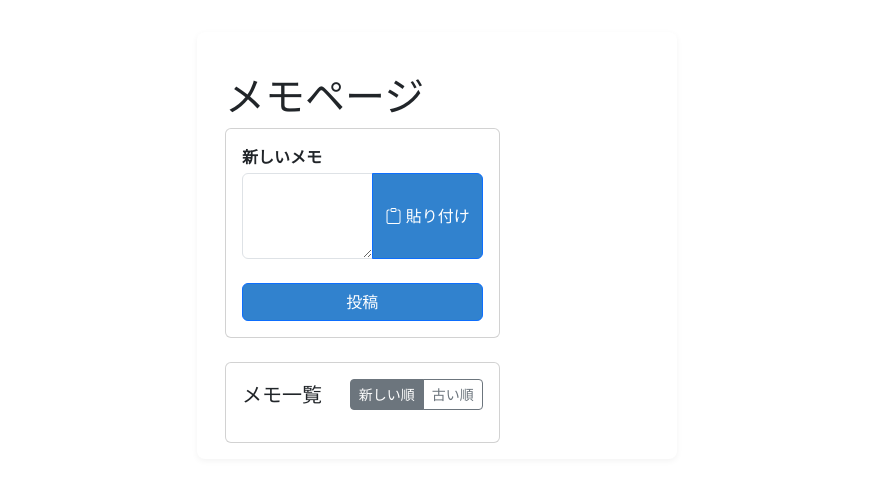
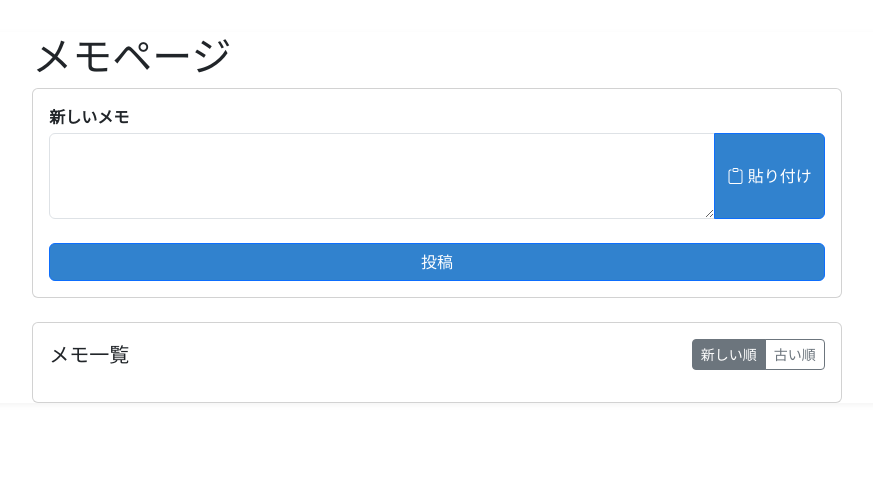
Before and after one commit to yxfhy/web-app-template, a FastAPI app: page /memo in a window 1280 px wide. Shown: the part 56-538 px from the top of the page, without its empty margins (203-1076 px from the left). Run offline with FastAPI, Linux system fonts and the light colour scheme; the visitor is signed in with stand-in values (Sample User, id 1); data that the repository does not hold is empty; some libraries are stand-ins or nearby versions.

Commit message:
メモページのレイアウトを改善し、コンテナの幅を調整。スタイルを更新して、メモ内容の表示を整えました。

```diff
--- a/templates/base.html
+++ b/templates/base.html
@@ -16,6 +16,16 @@
 
     nav a {
       margin-left: 1rem;
+    }
+
+    main {
+      max-width: 100%;
+      padding: 0 15px;
+    }
+
+    .container-fluid {
+      max-width: 1600px;
+      margin: 0 auto;
     }
   </style>
 </head>
--- a/templates/memo.html
+++ b/templates/memo.html
@@ -1,11 +1,11 @@
 {% extends "base.html" %}
 
 {% block content %}
-<div class="container mt-4">
-    <h1>メモページ</h1>
+<div class="container-fluid mt-4">
+    <div class="row justify-content-center">
+        <div class="col-12 col-lg-10 col-xl-8">
+            <h1>メモページ</h1>
 
-    <div class="row">
-        <div class="col-md-8">
             <!-- メモ投稿フォーム -->
             <div class="card mb-4">
                 <div class="card-body">
@@ -36,9 +36,9 @@
                     </div>
                     {% for memo in memos %}
                     <div class="border-bottom mb-3 pb-3">
-                        <div class="d-flex justify-content-between align-items-start">
+                        <div class="d-flex justify-content-start align-items-start">
                             <div class="flex-grow-1 me-3" style="min-width: 0;">
-                                <p class="mb-1" style="word-wrap: break-word; white-space: pre-wrap; overflow-wrap: break-word;">{{ memo.content }}</p>
+                                <p class="mb-1 text-start" style="word-wrap: break-word; white-space: pre-wrap; overflow-wrap: break-word;">{{ memo.content }}</p>
                             </div>
                             <form method="POST" action="/memo/delete/{{ memo.id }}" style="flex-shrink: 0;">
                                 <button type="submit" class="btn btn-danger btn-sm" onclick="return confirm('このメモを削除してもよろしいですか？')">削除</button>
```
